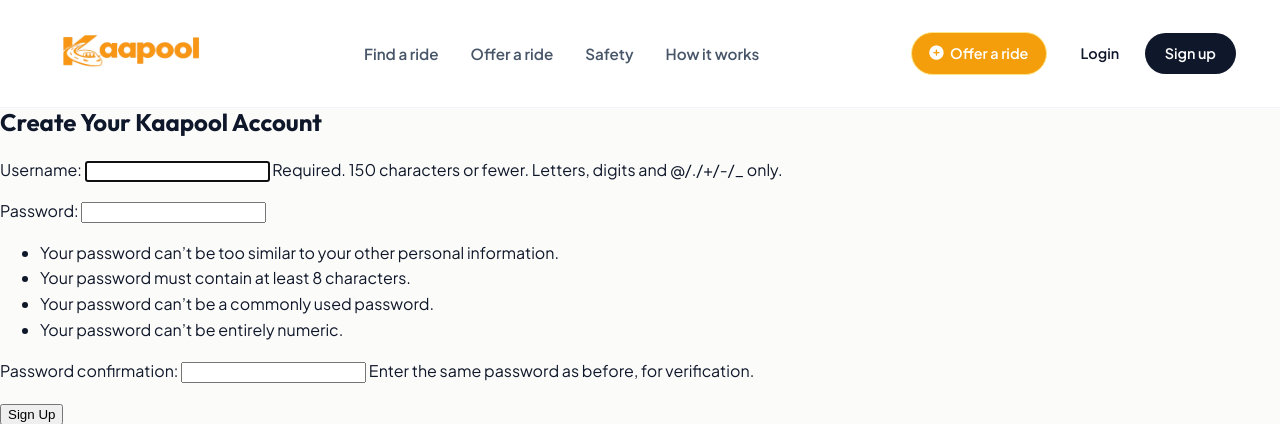
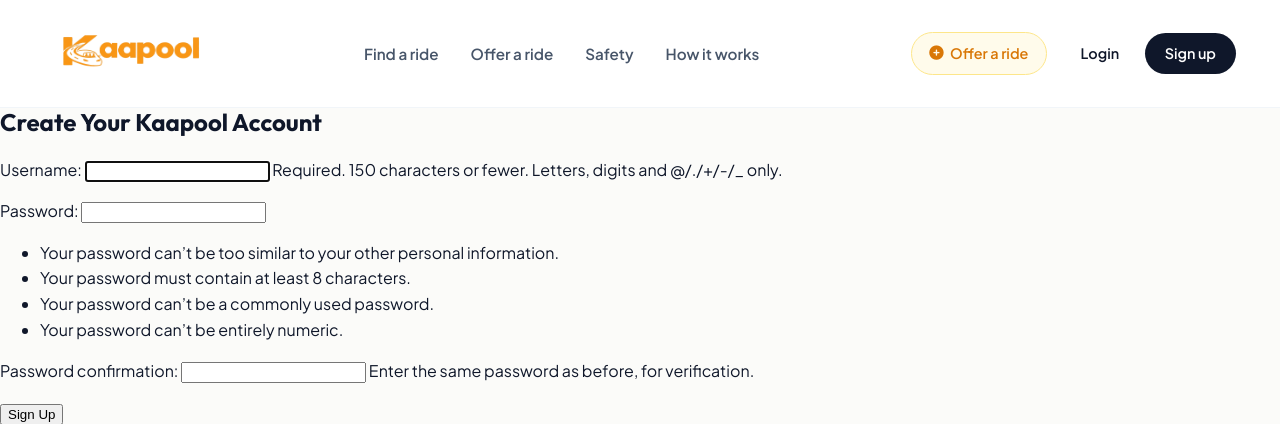
Before and after one commit to gautamadhikari-078/Kaapool, a Django app: page /signup/ in a window 1280 px wide, with the pointer over the restyled element. Shown: the top 424 px of the page. Run offline with Django 5.2, Linux system fonts and the light colour scheme.

Commit message:
remove some  css

```diff
--- a/static/css/main.css
+++ b/static/css/main.css
@@ -163,10 +163,6 @@ img {
     font-size: 0.9rem;
 }
 
-.btn-offer-nav:hover {
-    background: var(--primary-amber);
-    color: #ffffff;
-}
 
 .auth-btn-group {
     display: flex;
```
